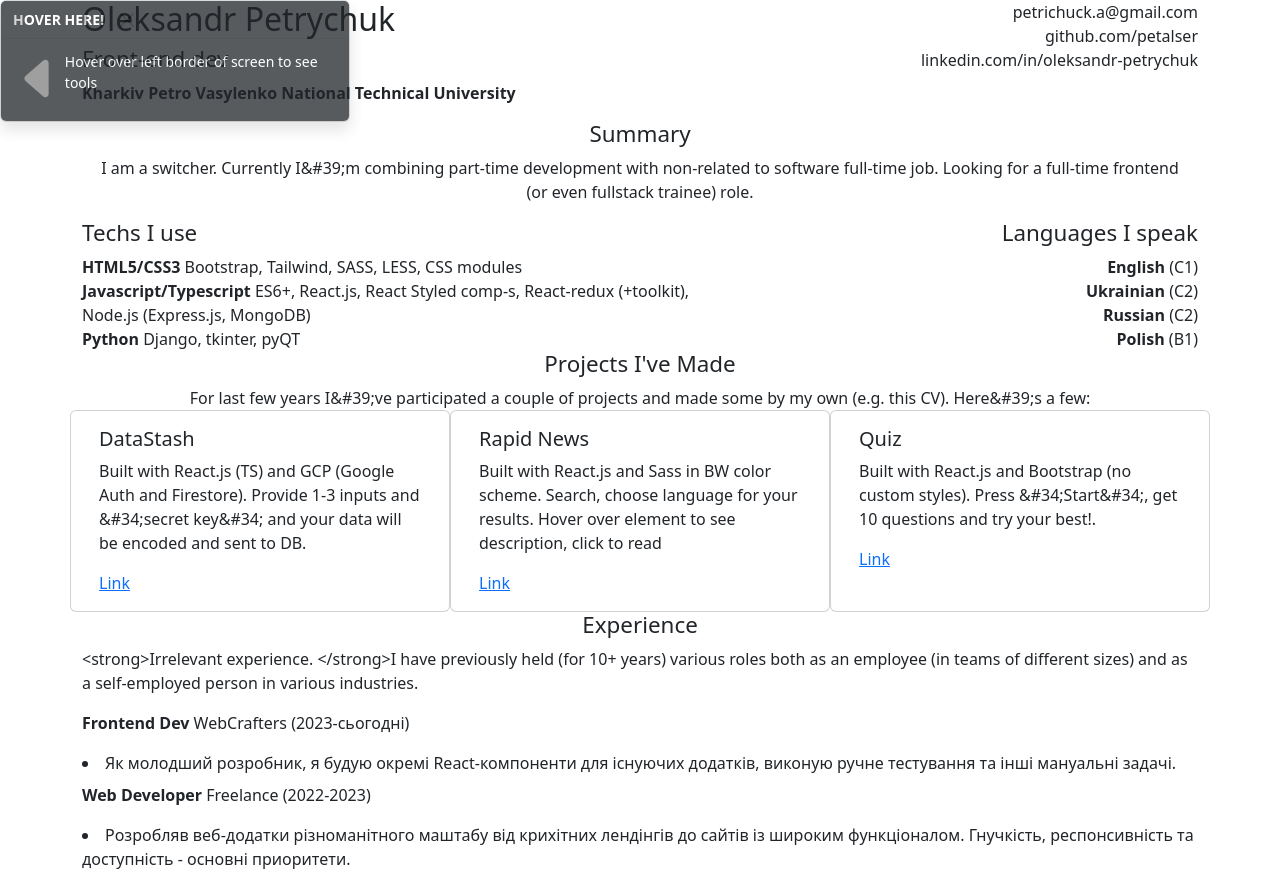
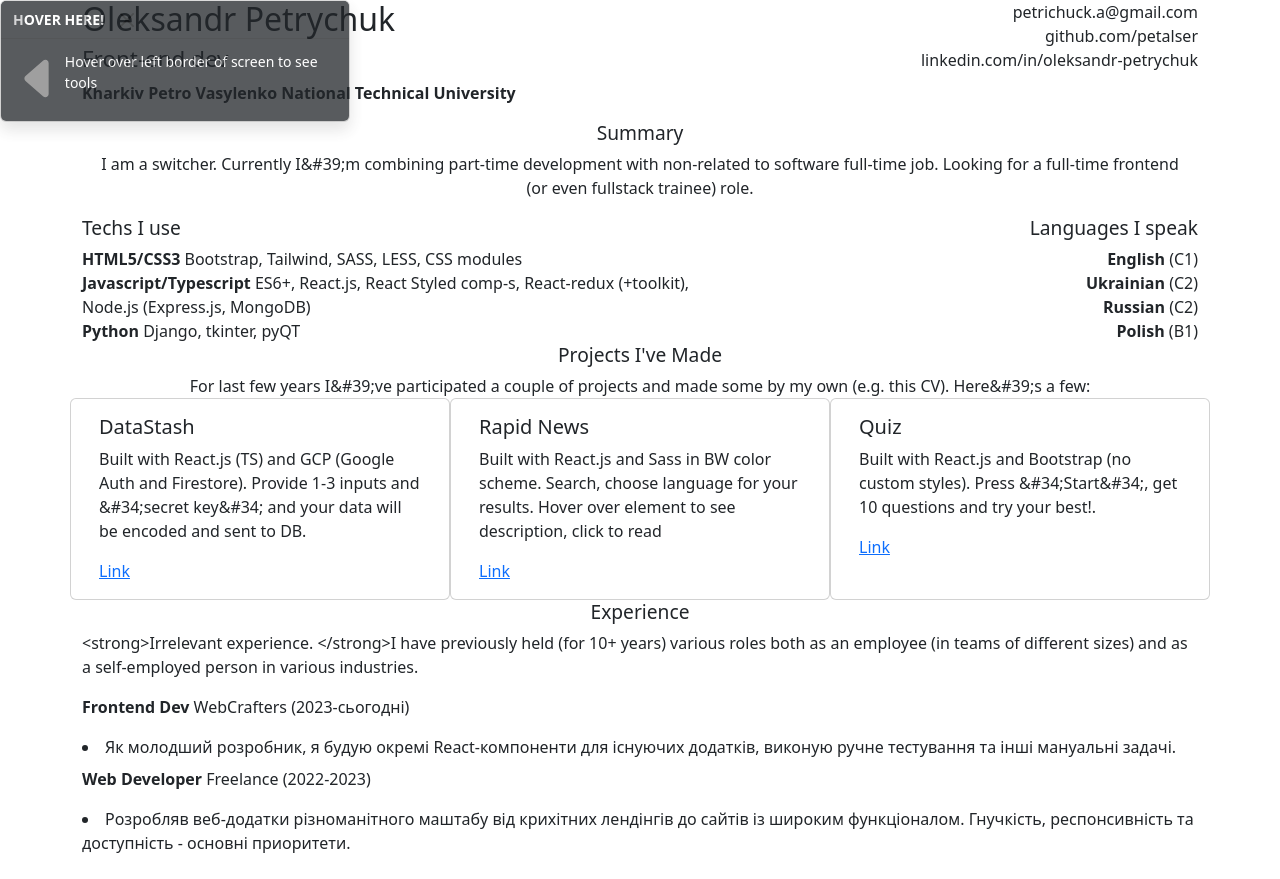
Before and after one commit to petalser/cv-edit, a React (Vite) app: page / in a window 1280 px wide. Built offline with nearby package versions, Linux system fonts and the light colour scheme.

Commit message:
Font sizes, box shadows

```diff
--- a/styles.css
+++ b/styles.css
@@ -2,23 +2,20 @@ h1 {
   font-size: 2rem;
 }
 
-h2,
+h2 {
+  font-size: 1.4rem;
+}
+
 h3 {
-  font-size: 1.4rem;
+  font-size: 1.2rem;
 }
 
 #education {
   font-weight: 700;
 }
 
-.hoverFX {
-  transition: background-color 0.3s ease-in-out, box-shadow 0.3s ease-in-out;
-  cursor: auto;
-}
-
 .hoverFX:hover {
-  background-color: rgb(200, 255, 200);
-  box-shadow: 0 0 0 0.3rem rgb(200, 255, 200);
+  box-shadow: 0 0 0 0.3rem rgb(210, 210, 255);
   border-radius: 0.25rem;
   cursor: pointer;
 }
```
